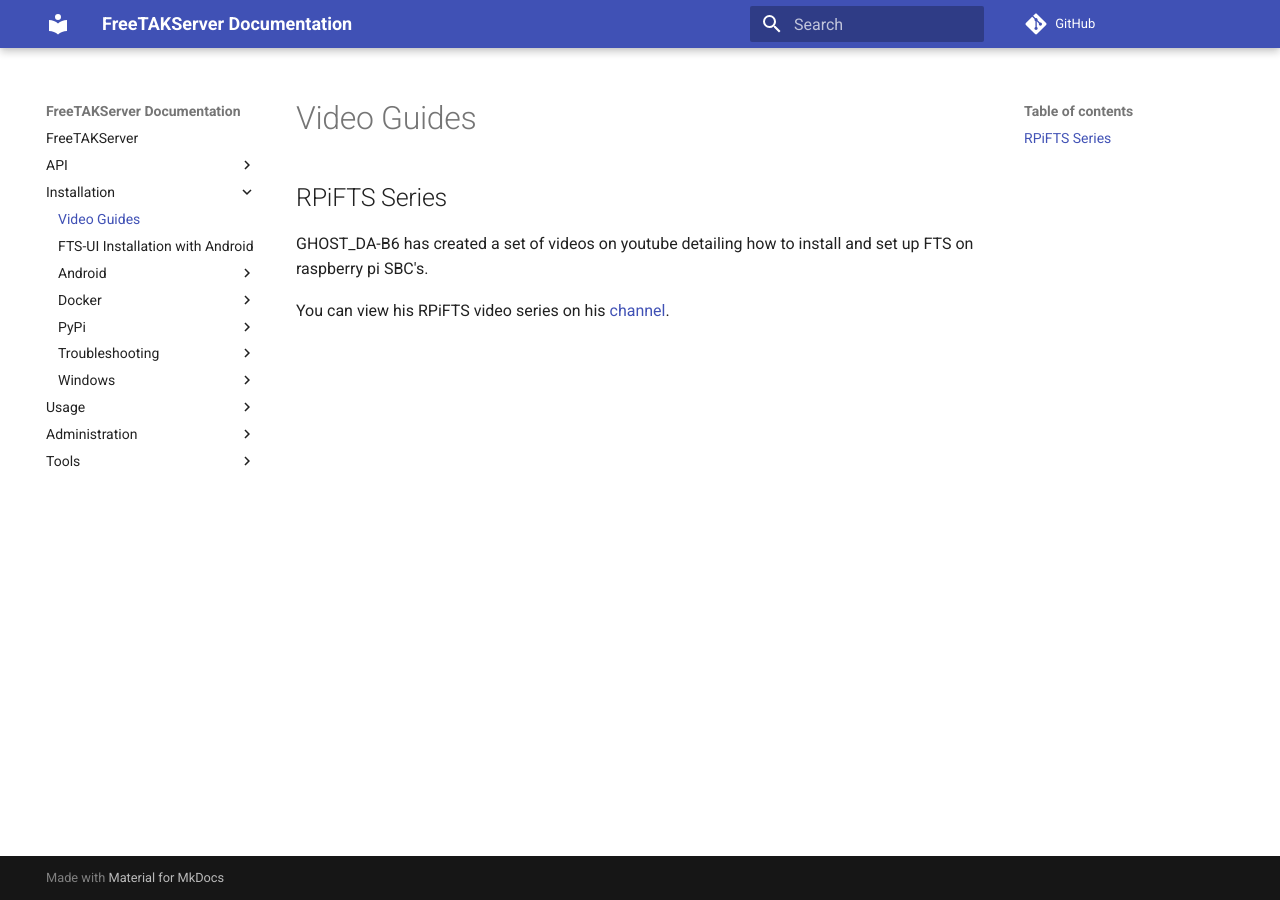
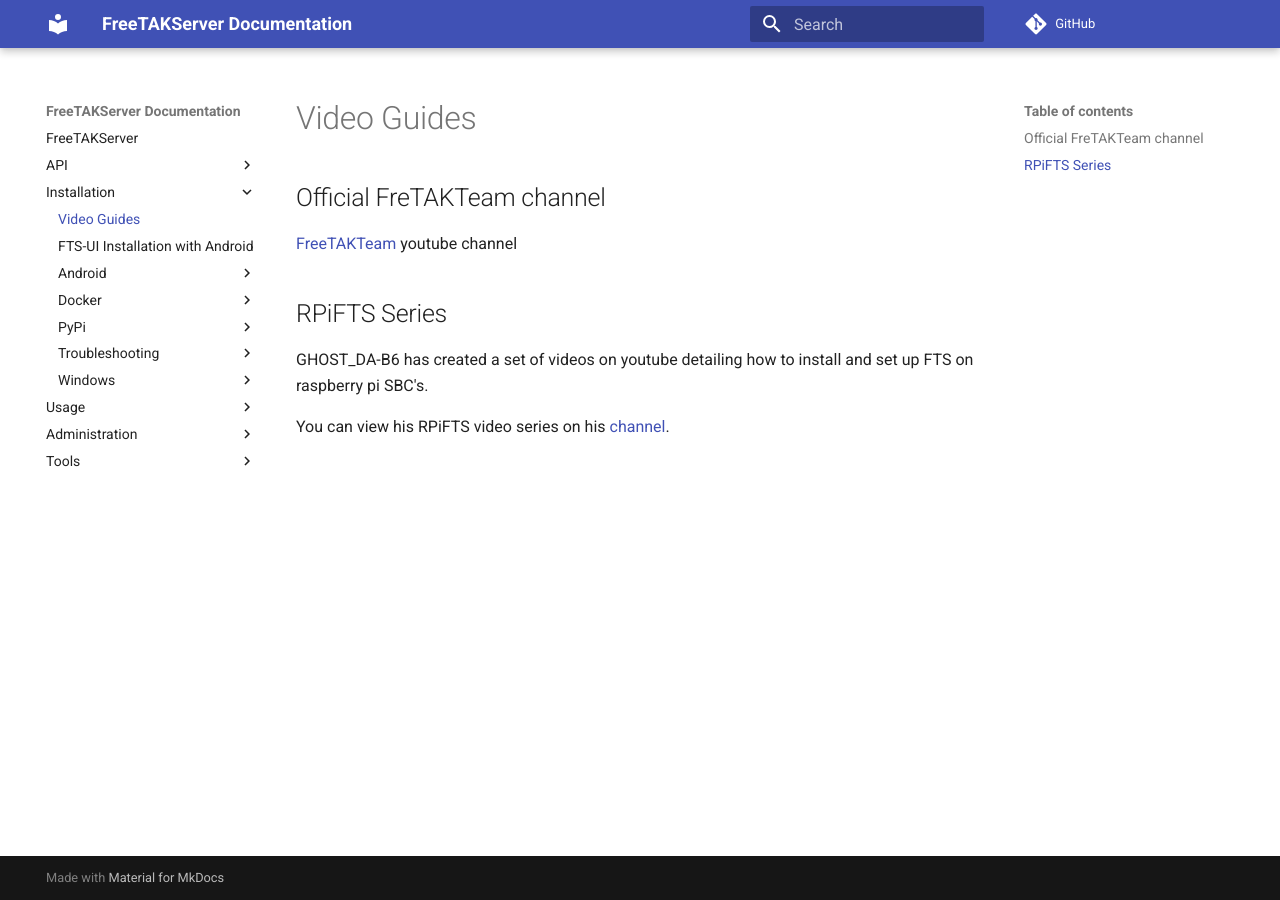
Before and after one commit to FreeTAKTeam/FreeTAKServer-User-Docs, an MkDocs documentation site: the page built from docs/docs/Installation/Video Guides.md, in a window 1280 px wide. Built offline with MkDocs 1.6.1 and Material for MkDocs 9.7.7, drawn with Linux system fonts in a browser that asks for light colours; comment, search, counter and statistics services are not loaded.

Commit message:
Update Video Guides.md

```diff
--- a/docs/docs/Installation/Video Guides.md
+++ b/docs/docs/Installation/Video Guides.md
@@ -1,3 +1,6 @@
+## Official FreTAKTeam channel
+[FreeTAKTeam](https://www.youtube.com/channel/UCJJOterycd1UuulmQGEV8Iw/featured) youtube channel
+
 ## RPiFTS Series
 GHOST_DA-B6 has created a set of videos on youtube detailing how to install and set up FTS on raspberry pi SBC's.
 
```
